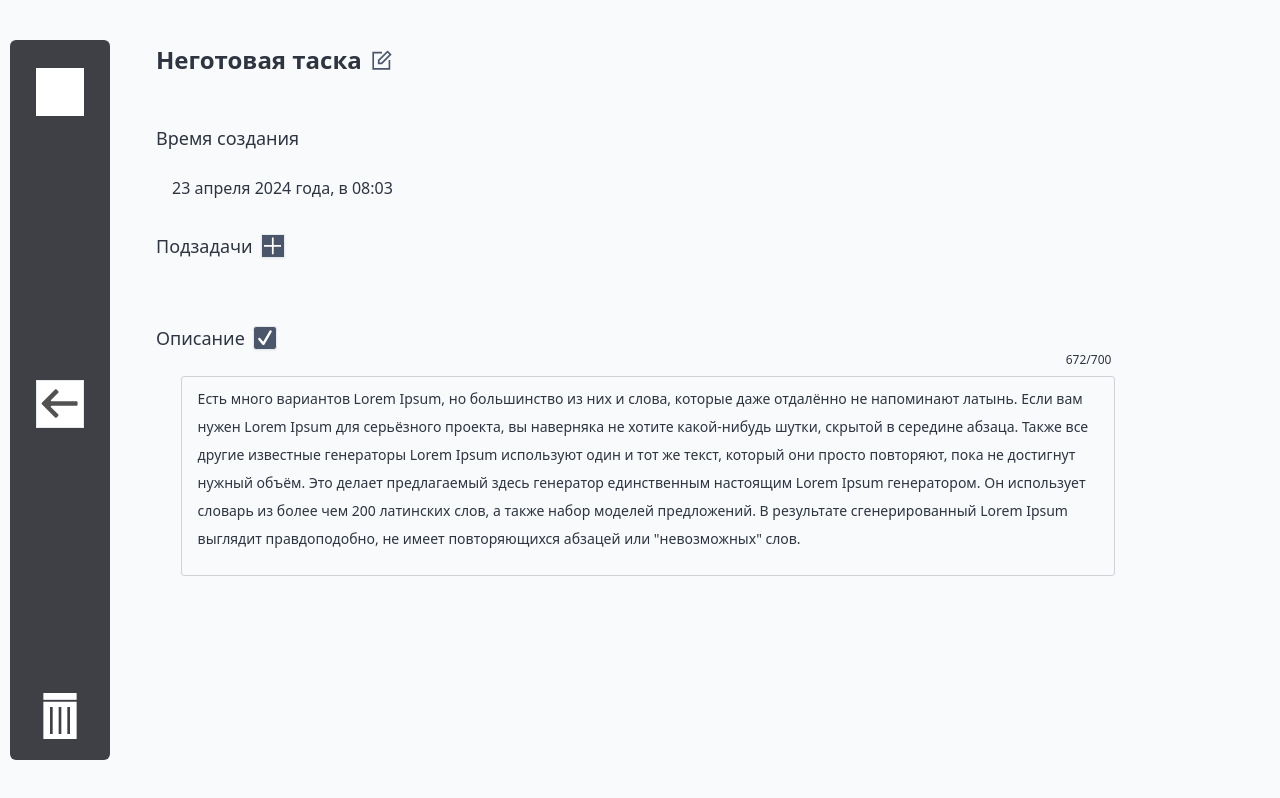
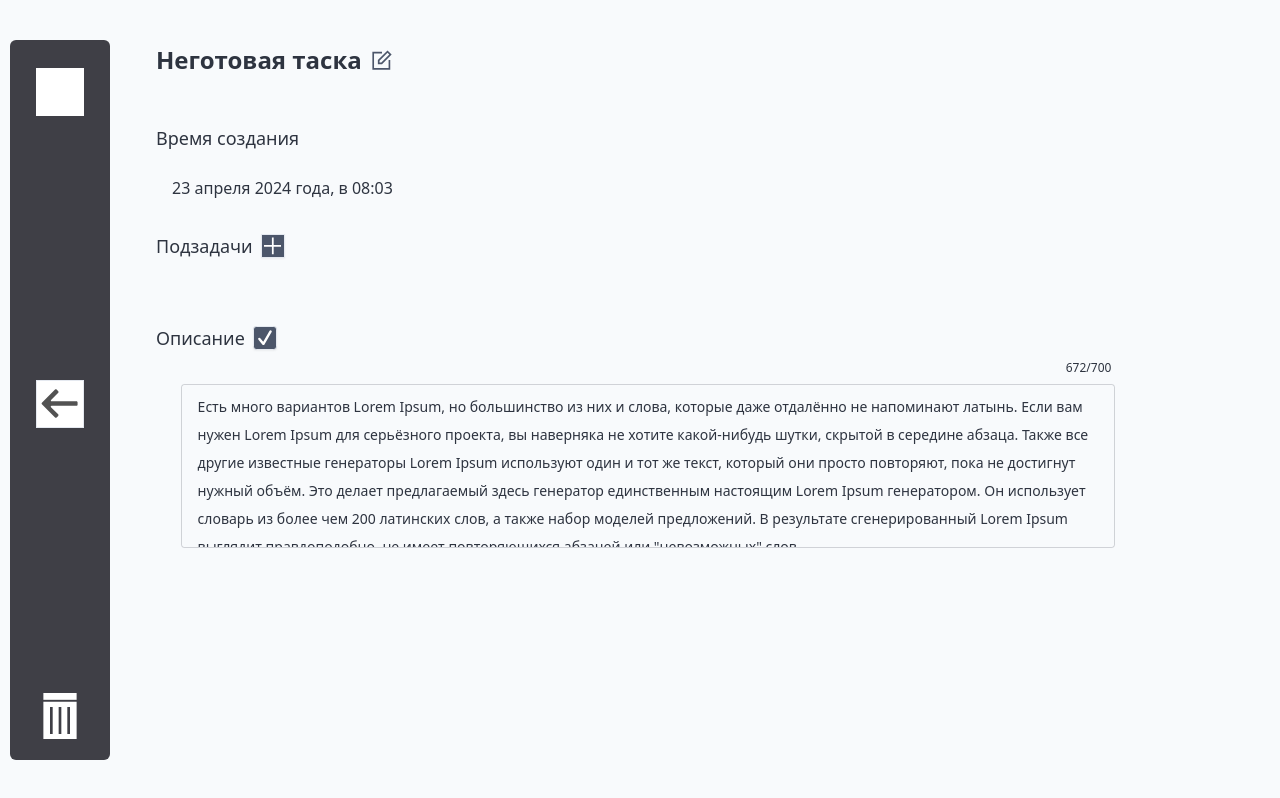
Before and after one commit to al-revenko/vtasks, a Vue app: page /task/1 in a window 1280 px wide. Both pictures are taken after a click on the button 264 px from the left and 338 px from the top of the page. Built offline with nearby package versions, Linux system fonts and the light colour scheme.

Commit message:
Правки стилей input компонентов и TaskContent

```diff
--- a/src/components/EditableTaskList.vue
+++ b/src/components/EditableTaskList.vue
@@ -66,9 +66,9 @@
       `"
     >
       <li :class="`h-12 flex items-center gap-2`" v-for="task in listModel" :key="task.id">
-        <CheckboxInput :class="`checkbox-md`" v-model="task.isDone" />
+        <CheckboxInput :class="`checkbox-lg lg:checkbox-md`" v-model="task.isDone" />
         <h3 :class="`break-words max-w-full min-w-0`">{{ task.title }}</h3>
-        <CloseBtn :class="`ml-auto btn-xs`" @click="() => callbacks.onTaskDelete(task.id)" />
+        <CloseBtn :class="`ml-auto btn-sm lg:btn-xs`" @click="() => callbacks.onTaskDelete(task.id)" />
       </li>
     </ul>
   </template>
--- a/src/components/EditableText.vue
+++ b/src/components/EditableText.vue
@@ -1,5 +1,5 @@
 <template>
-  <div data-id="EditableText">
+  <div data-id="EditableText" class="flex flex-col gap-2">
     <div :class="`flex gap-2 items-center`">
       <slot>{{ 'Текст' }}</slot>
       <EditBtn v-if="!isEdit" :class="`btn-xs`" @click="() => (isEdit = true)" />
@@ -8,9 +8,9 @@
     <TextP v-if="!isEdit && textModel" :class="`pl-4 pt-6 text-lg`">
       {{ textModel }}
     </TextP>
-    <form v-else-if="isEdit" id="descForm" :class="`h-full`" @submit.prevent="callbacks.onTextSubmit">
-      <InputArea v-if="props.maxLength" class="h-full w-[95%] mx-auto" placeholder="Описание задачи" :max-length="props.maxLength"  v-model="newText" />
-      <InputArea v-else class="pt-6 h-full w-[95%] mx-auto" placeholder="Описание задачи" v-model="newText" />
+    <form v-else-if="isEdit" class="flex grow" id="descForm" @submit.prevent="callbacks.onTextSubmit">
+      <InputArea v-if="props.maxLength" class="w-[95%] mx-auto" placeholder="Описание задачи" :max-length="props.maxLength"  v-model="newText" />
+      <InputArea v-else class="pt-6 w-[95%] mx-auto" placeholder="Описание задачи" v-model="newText" />
     </form>
   </div>
 </template>
--- a/src/components/contents/TaskContent.vue
+++ b/src/components/contents/TaskContent.vue
@@ -27,7 +27,7 @@
         </EditableTaskList>
       </section>
       <section :class="`pt-8`">
-        <EditableText :class="`h-56 pr-2`" v-model="taskModel.desc" :max-length="descMaxLength">
+        <EditableText :class="`lg:min-h-56 min-h-96 pr-2`" v-model="taskModel.desc" :max-length="descMaxLength">
           <TitleSecond>Описание</TitleSecond>
         </EditableText>
       </section>
--- a/src/components/ui/InputArea.vue
+++ b/src/components/ui/InputArea.vue
@@ -24,5 +24,5 @@ const valueModel = defineModel<string>({
 })
 
 const resizeClass = !props.resize ? '  resize-none' : ''
-const textAreaClasses = `grow w-full textarea textarea-bordered bg-transparent` + resizeClass
+const textAreaClasses = `grow w-full textarea textarea-bordered bg-transparent overscroll-contain` + resizeClass
 </script>
--- a/src/components/ui/InputList.vue
+++ b/src/components/ui/InputList.vue
@@ -26,7 +26,7 @@
             mt-2 px-2 py-2
             grid grid-cols-1 grid-flow-row gap-2
             border-2 border-gray-300 rounded-md
-            overflow-y-auto
+            overflow-y-auto overscroll-contain
           `"
       >
         <li
```
